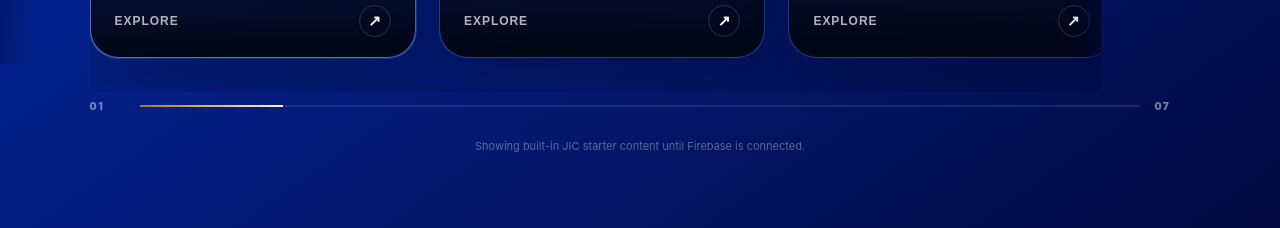
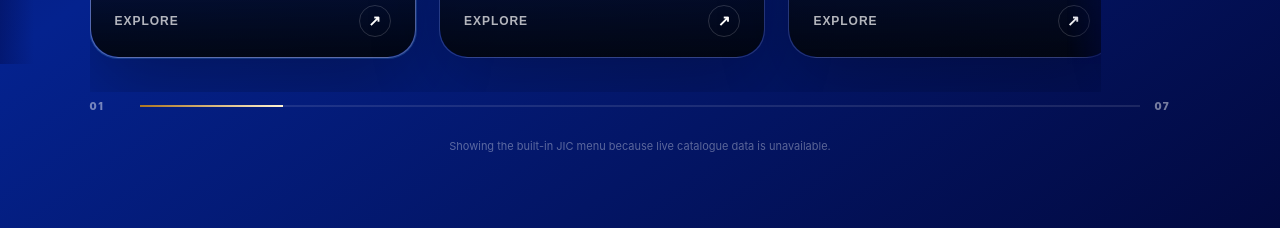
Before and after one commit to Harshan-Balakrishnan/JanushanIceCream_Website, a Next.js app: page / in a window 1280 px wide. Shown: the part 2820-3048 px from the top of the page. Built offline with nearby package versions, Linux system fonts and the light colour scheme; no server answers; the database is empty.

Commit message:
Fix featured product sorting and catalogue fallback copy

```diff
--- a/components/ProductUniverse.tsx
+++ b/components/ProductUniverse.tsx
@@ -68,7 +68,8 @@ export default function ProductUniverse() {
     if (sort === "price-low") return [...filtered].sort((a, b) => a.price - b.price || a.sortOrder - b.sortOrder);
     if (sort === "price-high") return [...filtered].sort((a, b) => b.price - a.price || a.sortOrder - b.sortOrder);
     if (sort === "name") return [...filtered].sort((a, b) => a.name.localeCompare(b.name));
-    return [...filtered].sort((a, b) => a.sortOrder - b.sortOrder);
+    // Featured sorting must respect the admin-managed featured flag, then retain the configured order.
+    return [...filtered].sort((a, b) => Number(b.featured) - Number(a.featured) || a.sortOrder - b.sortOrder);
   }, [products, category, search, sort]);
 
   const setActiveProduct = useCallback((index: number) => {
@@ -205,7 +206,7 @@ export default function ProductUniverse() {
         <p className="product-section-copy">Find your favourite faster. Filter the menu, search by name, or sort by price — then tap any treat for details.</p>
       </div>
 
-      <div className="product-menu-tools" aria-label="Product menu controls">
+      <div className="product-menu-tools" role="group" aria-label="Product menu controls">
         <div className="product-category-list" role="group" aria-label="Filter products by category">
           {availableCategories.map((item) => (
             <button
@@ -301,7 +302,7 @@ export default function ProductUniverse() {
           <button className="button button-primary" type="button" onClick={() => { setSearch(""); setCategory("All"); setSort("featured"); }}>Show all products</button>
         </div>
       )}
-      <p className="product-source-note">{live ? "Live from the JIC admin system." : "Showing built-in JIC starter content until Firebase is connected."}</p>
+      <p className="product-source-note">{live ? "Live from the JIC admin system." : "Showing the built-in JIC menu because live catalogue data is unavailable."}</p>
 
       <AnimatePresence>
         {selected && (
```
